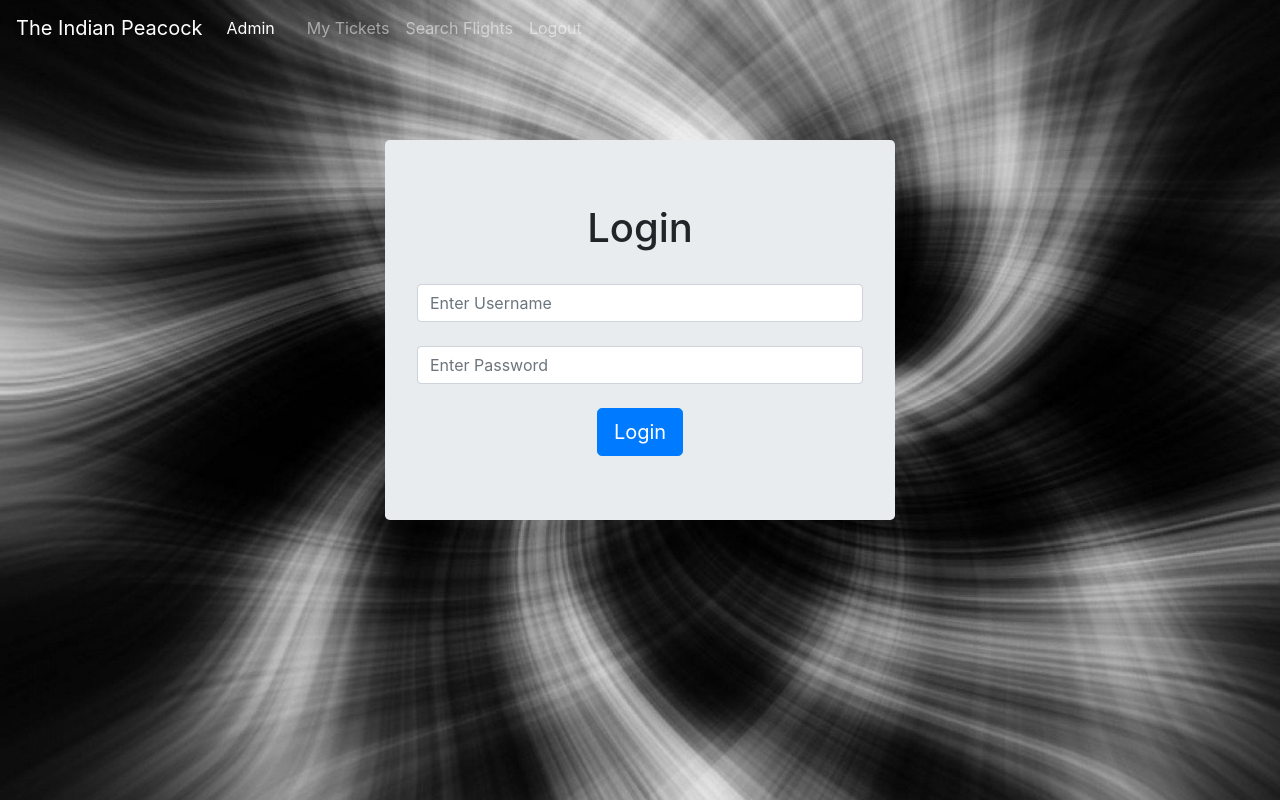
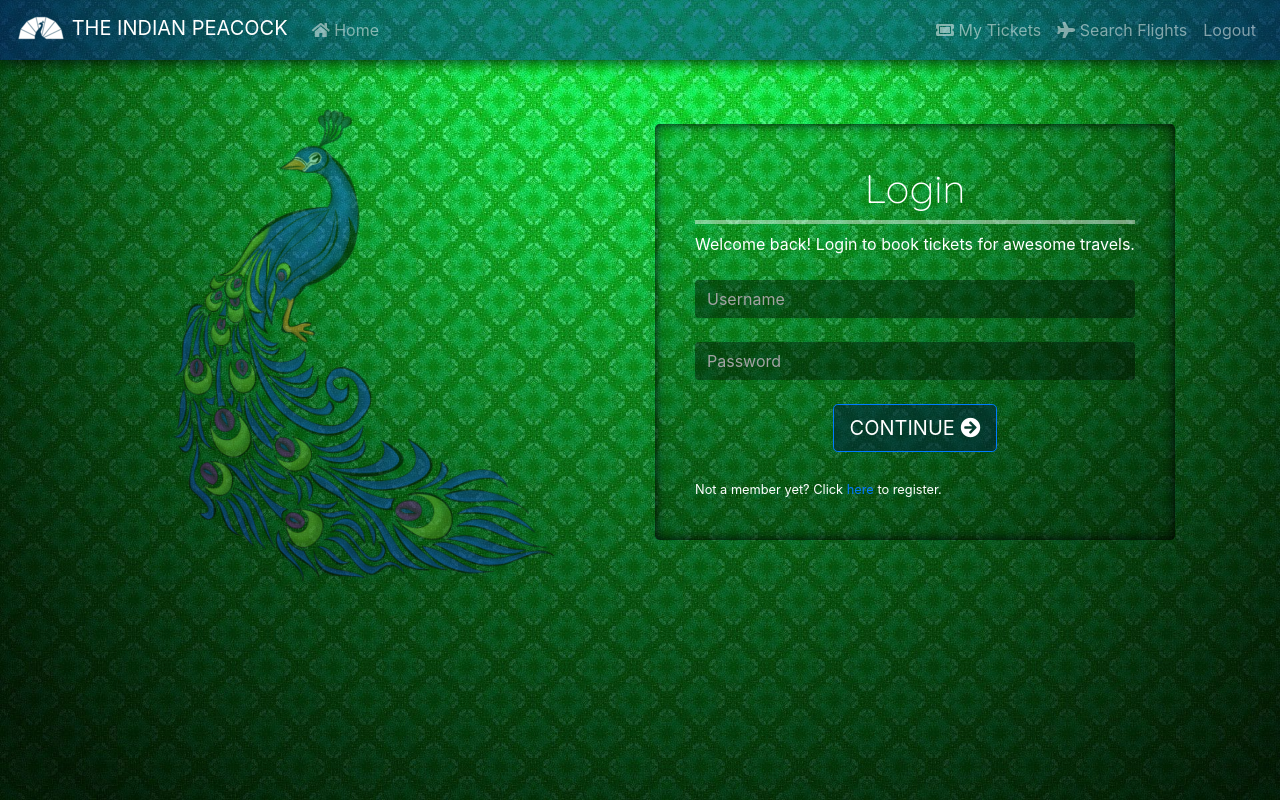
Before and after one commit to Gurucharan1999/Airline-Reservation-System, a Django app: page /airline3app/login/ in a window 1280 px wide. Run offline with Django 3.2, Linux system fonts and the light colour scheme; a user stored in the database is signed in; parts of the project's set-up code (start-up, migrations or seed data) failed here and were passed over; some libraries are stand-ins or nearby versions.

Commit message:
login and home page over

```diff
--- a/airline3/urls.py
+++ b/airline3/urls.py
@@ -19,7 +19,7 @@ from airline3app import views
 
 urlpatterns = [
     path('admin/', admin.site.urls),
-    path('',views.base,name='base'),
+    path('',views.home,name='home'),
     path('about/',views.about,name='about'),
     path('planes/',views.plane_list,name='plane_list'),
     path('<int:pk>/',views.plane_detail_book,name='plane_detail_book'),
--- a/airline3app/models.py
+++ b/airline3app/models.py
@@ -23,14 +23,12 @@ class FlightDetail(models.Model):
     arrival = models.TimeField()
     departure = models.TimeField(null=True)
     price = models.PositiveIntegerField(null=True)
-
     def get_absolute_url(self):
         return reverse("plane_detail_book",kwargs={'pk': self.pk})
 
 class UserProfileInfo(models.Model):
     user = models.OneToOneField(User,on_delete=models.CASCADE)
     profile_pic = models.ImageField(upload_to='profile_pics',blank=True)
-
     def __str__(self):
         return self.user.username
 
--- a/airline3app/views.py
+++ b/airline3app/views.py
@@ -111,8 +111,8 @@ def passenger_info(request):
 
 
 
-def base(request):
-    return render(request, 'base.html')
+def home(request):
+    return render(request, 'home.html')
 
 def about(request):
     return render(request, 'about.html')
--- /dev/null
+++ b/static/css/tweaks.css
@@ -0,0 +1,43 @@
+@import url('https://fonts.googleapis.com/css?family=Quicksand:300');
+
+.jumbotron-translucent{
+    background-color: #00000029!important;
+    box-shadow: inset 0 0 11px black;
+}
+
+.nav-dark-translucent{
+    background-color: #031b8e80;
+    box-shadow: 0px 0px 15px black;
+}
+
+input::placeholder{
+    color: rgb(163, 163, 163)!important;
+}
+
+input{
+    color: white!important;
+}
+
+.textbox-translucent{
+    background-color: #00000060!important;
+    border: transparent!important;
+}
+
+.button-translucent{
+    background-color: #001f4085!important;
+    border-color: #007bff!important;
+    transition: background-color .15s ease-in-out!important;
+}
+
+.button-translucent:hover{
+    background-color: #007bff!important;
+}
+
+hr{
+    display: block;
+    margin-top: 0.5em!important;
+    margin-bottom: 0.5em!important;
+    margin-left: auto;
+    margin-right: auto;
+    border: 2px solid rgba(255, 255, 255, 0.459)!important;
+}
--- a/templates/base.html
+++ b/templates/base.html
@@ -4,38 +4,51 @@
   <head>
     <meta charset="utf-8">
     <title>{% block title %}{% endblock %}</title>
+    <link rel="stylesheet" href={% static 'css/tweaks.css' %}>
     <link rel="stylesheet" href="https://stackpath.bootstrapcdn.com/bootstrap/4.3.1/css/bootstrap.min.css" integrity="sha384-ggOyR0iXCbMQv3Xipma34MD+dH/1fQ784/j6cY/iJTQUOhcWr7x9JvoRxT2MZw1T" crossorigin="anonymous">
+    <link rel="stylesheet" href="https://use.fontawesome.com/releases/v5.8.1/css/all.css" integrity="sha384-50oBUHEmvpQ+1lW4y57PTFmhCaXp0ML5d60M1M7uH2+nqUivzIebhndOJK28anvf" crossorigin="anonymous">
     {% block links_n_scripts %}
     {% endblock %}
   </head>
-  <body style="background-image: url({% static 'images/background.jpg' %}); background-size: cover; background-attachment: fixed;">
-    <nav class="navbar navbar-expand-lg navbar-dark navbar-fixed-top">
-      <a class="navbar-brand" href="{% url 'about' %}">The Indian Peacock</a>
+  <body style="background-image: url({% static 'images/background1.jpg' %}); background-size: cover; background-attachment: fixed;">
+    {% block home %}
+    <nav class="navbar navbar-expand-lg navbar-dark nav-dark-translucent fixed-top">
+      <a class="navbar-brand" href="{% url 'about' %}"><img src={% static 'images/peacock-icon.png' %} style="margin-bottom: 5px;"> THE INDIAN PEACOCK</a>
       <button class="navbar-toggler" type="button" data-toggle="collapse" data-target="#navbarSupportedContent" aria-controls="navbarSupportedContent" aria-expanded="false" aria-label="Toggle navigation">
         <span class="navbar-toggler-icon"></span>
       </button>
       <div class="collapse navbar-collapse" id="navbarSupportedContent">
         <ul class="navbar-nav mr-auto">
-          <li class="nav-item active">
-            <a class="nav-link" href="{% url 'admin:index' %}">Admin<span class="sr-only">(current)</span></a>
+          <li class="nav-item">
+            <a class="nav-link" href="{% url 'home' %}"><i class="fas fa-home"></i> Home</a>
           </li>
+        </ul>
+        <ul class="navbar-nav">
           {% if not user.is_authenticated %}
-          <li class="nav-item navbar-right">
-            <a class="nav-link" href="{% url 'airline3app:user_login' %}">Login</a>
+            {% block login %}
+            <li class="nav-item">
+              <a class="nav-link" href="{% url 'airline3app:user_login' %}"><i class="fas fa-sign-in-alt"></i> Login</a>
             </li>
-          <li class="nav-item navbar-right">
+            {% endblock %}
+            {% block register %}
+            <li class="nav-item">
               <a class="nav-link" href="{% url 'airline3app:register' %}">Register</a>
             </li>
+            {% endblock %}
           {% else %}
           <li class="nav-item active">
             <a class="nav-link">{{ user.first_name }} {{ user.last_name }}</a>
           </li>
-          <li class="nav-itemt">
-            <a class="nav-link" href="{% url 'ticket_list' %}">My Tickets</a>
+            {% block ticket_list %}
+            <li class="nav-item">
+              <a class="nav-link" href="{% url 'ticket_list' %}"><i class="fas fa-ticket-alt"></i> My Tickets</a>
             </li>
+            {% endblock %}
+            {% block index %}
             <li class="nav-item">
-            <a class="nav-link" href="{% url 'index' %}">Search Flights</a>
+              <a class="nav-link" href="{% url 'index' %}"><i class="fas fa-plane"></i> Search Flights</a>
             </li>
+            {% endblock %}
           <li class="nav-item">
             <a class="nav-link" href="{% url 'user_logout' %}">Logout</a>
           </li>
@@ -43,6 +56,7 @@
         </ul>
       </div>
     </nav>
+    {% endblock %}
     <br>
     <div class="container">
       {% block body_block %}
--- a/templates/index.html
+++ b/templates/index.html
@@ -1,6 +1,7 @@
 <!DOCTYPE html>
 {% extends 'base.html' %}
 {% block title %}Search Flights{% endblock %}
+{% block index %}{% endblock %}
 {% block links_n_scripts %}
   {% load bootstrap4 %}
   {% bootstrap_css %}
--- a/templates/login.html
+++ b/templates/login.html
@@ -1,8 +1,15 @@
 <!DOCTYPE html>
 {% extends 'base.html' %}
+{% load static %}
 {% block title %}Login{% endblock %}
+{% block login %}{% endblock %}
 {% block body_block %}
-<div class="form-group jumbotron" style="margin: 60px 300px;">
+<div class="row">
+  <div class="col-sm" style="margin: 0px auto;">
+    <img src="{% static 'images/peacock-fig.png' %}" width=450px style="display: block;margin: auto;margin-top: 25px;opacity: 0.5;">
+  </div>
+  <div class="col-sm">
+    <div class="form-group jumbotron jumbotron-translucent" style="margin: 100px 20px 100px 0px; padding: 40px;">
       <form action="{% url 'airline3app:user_login' %}" method="post">
         {% csrf_token %}
         {% for message in messages %}
@@ -10,19 +17,29 @@
             {{ message }}
           </div>
         {% endfor %}
-    <h1 align="center">Login</h1>
-    <br>
-    <div>
-      <input type="text" name="username" placeholder="Enter Username" class="form-control">
+        <h1 align="center" style="color: white; font-family: 'Quicksand', sans-serif;">Login</h1>
+        <hr>
+        <div align="center" style="color: white;">
+        Welcome back! Login to book tickets for awesome travels.
         </div>
         <br>
         <div>
-      <input type="password" name="password" class="form-control" placeholder="Enter Password">
+          <input type="text" name="username" placeholder="Username" class="form-control textbox-translucent">
+        </div>
+        <br>
+        <div>
+          <input type="password" name="password" placeholder="Password" class="form-control textbox-translucent">
         </div>
         <br>
         <div class="col-md text-center">
-      <input class="btn btn-lg btn-primary" type="submit" value="Login">
+          <button class="btn btn-lg btn-primary button-translucent" type="submit">CONTINUE <i class="fas fa-arrow-circle-right"></i></button>
         </div>
       </form>
+      <br>
+      <div style="color: white;">
+      <small>Not a member yet? Click <a href="{% url 'airline3app:register' %}">here</a> to register.</small>
+      </div>
+    </div>
+  </div>
 </div>
 {% endblock %}
--- a/templates/ticket_list.html
+++ b/templates/ticket_list.html
@@ -1,9 +1,7 @@
 <!DOCTYPE html>
 {% extends 'base.html' %}
 {% block title %}Tickets{% endblock %}
-{% block links_n_scripts %}
-<link rel="stylesheet" href="https://use.fontawesome.com/releases/v5.8.1/css/all.css" integrity="sha384-50oBUHEmvpQ+1lW4y57PTFmhCaXp0ML5d60M1M7uH2+nqUivzIebhndOJK28anvf" crossorigin="anonymous">
-{% endblock %}
+{% block ticket_list %}{% endblock %}
 {% block body_block %}
 {% if ticket %}
   {% for ticket in ticket %}
```
Also changed, not shown: templates/home.html (added, +17 -0 lines), templates/plane_list.html (+4 -4 lines), templates/register.html (+7 -3 lines), db.sqlite3, static/images/background.jpg (deleted), static/images/background1.jpg (added), static/images/peacock-fig.png (added), static/images/peacock-icon.png (added), static/images/peacock.png (added). Lines whose indentation alone changed are shown as unchanged.
